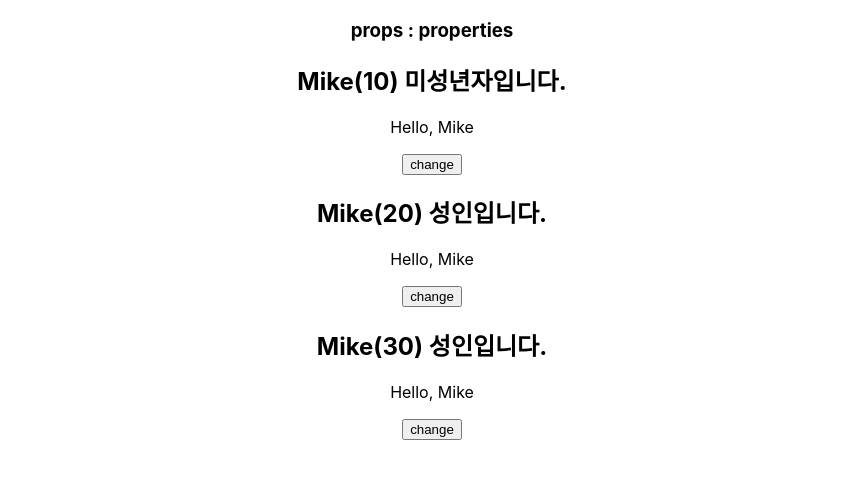
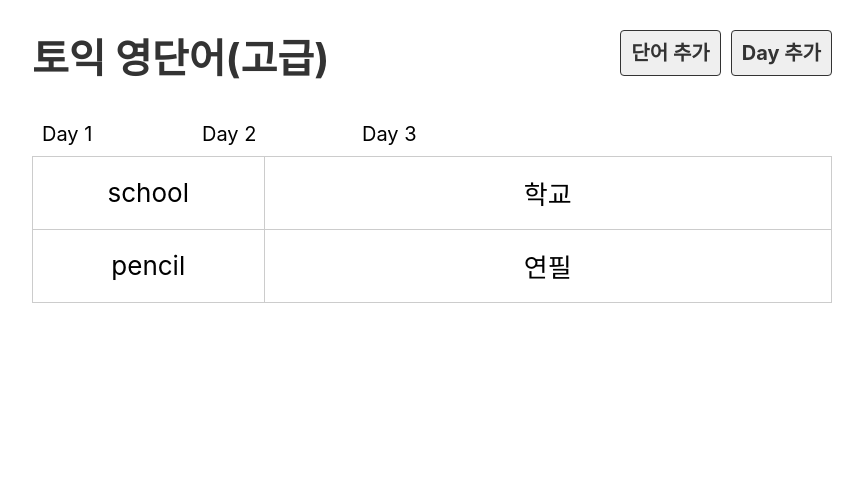
Before and after one commit to nsk5720/react-app-codingangma, a React (Create React App) app: page / in a window 1280 px wide. Shown: the top 478 px of the page, without its empty margins (208-1071 px from the left). Built offline with nearby package versions, Linux system fonts and the light colour scheme.

Commit message:
9강_파일정리, 반복문map, filter

```diff
--- a/src/App.css
+++ b/src/App.css
@@ -1,39 +1,132 @@
-.App {
-  text-align: center;
+body {
+  margin: 0;
+  font-family: -apple-system, BlinkMacSystemFont, "Segoe UI", "Roboto", "Oxygen",
+    "Ubuntu", "Cantarell", "Fira Sans", "Droid Sans", "Helvetica Neue",
+    sans-serif;
+  -webkit-font-smoothing: antialiased;
+  -moz-osx-font-smoothing: grayscale;
+  font-size: 20px;
 }
 
-.App-logo {
-  height: 40vmin;
-  pointer-events: none;
+ol,
+ul {
+  margin: 0;
+  padding: 0;
+  list-style: none;
 }
 
-@media (prefers-reduced-motion: no-preference) {
-  .App-logo {
-    animation: App-logo-spin infinite 20s linear;
-  }
+code {
+  font-family: source-code-pro, Menlo, Monaco, Consolas, "Courier New",
+    monospace;
 }
 
-.App-header {
-  background-color: #282c34;
-  min-height: 100vh;
-  display: flex;
-  flex-direction: column;
-  align-items: center;
-  justify-content: center;
-  font-size: calc(10px + 2vmin);
-  color: white;
+a {
+  text-decoration: none;
+  color: #333;
 }
 
-.App-link {
-  color: #61dafb;
+.App {
+  width: 800px;
+  margin: 0 auto;
 }
 
-@keyframes App-logo-spin {
-  from {
-    transform: rotate(0deg);
-  }
+.header {
+  position: relative;
+}
 
-  to {
-    transform: rotate(360deg);
-  }
+.header .menu {
+  position: absolute;
+  top: 10px;
+  right: 0;
 }
+
+.header .link {
+  border: 1px solid #333;
+  padding: 10px;
+  margin-left: 10px;
+  background-color: #efefef;
+  font-weight: bold;
+  border-radius: 4px;
+}
+
+.list_day {
+  display: flex;
+  flex-wrap: wrap;
+}
+
+.list_day li {
+  flex: 20% 0 0;
+  box-sizing: border-box;
+  padding: 10px;
+}
+
+.list_day a {
+  display: block;
+  padding: 20px 0;
+  font-weight: bold;
+  color: #fff;
+  text-align: center;
+  border-radius: 10px;
+  background-color: dodgerblue;
+}
+
+table {
+  border-collapse: collapse;
+  width: 100%;
+}
+table td {
+  width: 25%;
+  height: 70px;
+  border: 1px solid #ccc;
+  text-align: center;
+  font-size: 26px;
+}
+
+table td:first-child {
+  width: 10%;
+}
+
+.off td {
+  background: #eee;
+  color: #ccc;
+}
+
+.btn_del {
+  margin-left: 10px;
+  color: #fff;
+  background-color: firebrick;
+}
+
+button {
+  padding: 10px;
+  font-weight: bold;
+  font-size: 18px;
+  cursor: pointer;
+  border: 0 none;
+  border-radius: 6px;
+  padding: 10px 20px;
+  color: #fff;
+  background-color: dodgerblue;
+}
+
+.input_area {
+  margin-bottom: 10px;
+}
+
+.input_area label {
+  display: block;
+  margin-bottom: 10px;
+}
+
+.input_area input {
+  width: 400px;
+  height: 40px;
+  font-size: 20px;
+  padding: 0 10px;
+}
+
+.input_area select {
+  width: 400px;
+  height: 40px;
+  font-size: 20px;
+}
--- a/src/App.js
+++ b/src/App.js
@@ -1,14 +1,14 @@
 import './App.css';
-import Hello from './component/Hello'
-import Welcome from './component/Welcome'
-import styles from'./App.module.css'
+import Header from './component/Header'
+import DayList from './component/DayList';
+import Day from './component/Day';
 function App() {
   return (
     <div className="App">
-      <h3>props : properties</h3>
-        <Hello age ={10}/>
-        <Hello age = {20}/>
-        <Hello age = {30}/>
+      <Header/>
+      <DayList/>
+      <Day/>
+
     </div>
   );
 }
--- /dev/null
+++ b/src/component/Day.js
@@ -0,0 +1,21 @@
+import dummy from './../db/data.json'
+
+export default function Day(){
+    const day =3;
+    const wordList = dummy.words.filter(word =>
+        word.day === day
+    )
+    console.log(wordList)
+    return <>
+    <table>
+        <tbody>
+            {wordList.map(word =>(
+                <tr>
+                    <td>{word.eng}</td>
+                    <td>{word.kor}</td>
+                </tr>
+            ))}
+        </tbody>
+    </table>
+    </>
+}
--- /dev/null
+++ b/src/component/DayList.js
@@ -0,0 +1,10 @@
+import dummy from'./../db/data.json';
+
+export default function DayList(){
+    return<ul className="list_day">
+        {dummy.days.map(day => (
+            <li key={day.id}>Day {day.day}</li>
+        ))}
+        <li></li>
+    </ul>
+}
--- /dev/null
+++ b/src/component/Header.js
@@ -0,0 +1,17 @@
+export default function Header() {
+    return (
+        <div className="header">
+            <h1>
+                <a href="/">토익 영단어(고급)</a>
+            </h1>
+            <div className="menu">
+                <a href="#x" className="link">
+                    단어 추가
+                </a>
+                <a href="#x" className="link">
+                    Day 추가
+                </a>
+            </div>
+        </div>
+    )
+}
--- a/src/component/Hello.js
+++ /dev/null
@@ -1,24 +0,0 @@
-import World from './World'
-import styles from "./Hello.module.css"
-import { useState } from 'react';
-import UserName from './UserName'
-
-export default function Hello({age}) {
-    // let name = "Mike";
-    const [name, setName] = useState('Mike');
-    const msg = age > 19 ? "성인입니다." : "미성년자입니다."
-    function changeName() {
-        //const newName = name === "Mike" ? "jane" : "Mike"
-        console.log(name)
-        setName(name === "Mike" ? "jane" : "Mike")
-        // document.getElementById("name").innerText = name;
-    }
-
-    return (
-        <div>
-            <h2 id="name">{name}({age}) {msg}</h2>
-            <UserName name={name}/>
-            <button onClick={changeName} >change</button>
-        </div>
-    );
-}
--- a/src/component/Hello.module.css
+++ /dev/null
@@ -1,5 +0,0 @@
-.box {
-    width: 200px;
-    height: 50px;
-    background-color: blue
-}
--- a/src/component/UserName.js
+++ /dev/null
@@ -1,3 +0,0 @@
-export default function Username({name}) {
-    return <p>Hello, {name}</p>
-}
--- a/src/component/Welcome.js
+++ /dev/null
@@ -1,3 +0,0 @@
-export default function Welcome() {
-    return <h2> Welcome </h2>;
-}
--- a/src/component/World.js
+++ /dev/null
@@ -1,3 +0,0 @@
-export default function World () {
-    return <h3>World!</h3>
-}
--- /dev/null
+++ b/src/db/data.json
@@ -0,0 +1,51 @@
+{
+    "days" : [
+        {"id": 1, "day": 1},
+        {"id": 2, "day": 2},
+        {"id": 3, "day": 3}
+    ],
+    "words" : [
+        {
+            "id": 1,
+            "day":1,
+            "eng": "book",
+            "kor": "책",
+            "isDone": false
+        },
+        {
+            "id": 2,
+            "day":1,
+            "eng": "apple",
+            "kor": "사과",
+            "isDone": false
+        },
+        {
+            "id": 3,
+            "day":2,
+            "eng": "car",
+            "kor": "자동차",
+            "isDone": false
+        },
+        {
+            "id": 4,
+            "day":2,
+            "eng": "pen",
+            "kor": "펜",
+            "isDone": false
+        },
+        {
+            "id": 5,
+            "day":3,
+            "eng": "school",
+            "kor": "학교",
+            "isDone": false
+        },
+        {
+            "id": 6,
+            "day":3,
+            "eng": "pencil",
+            "kor": "연필",
+            "isDone": false
+        }
+    ]
+}
```
